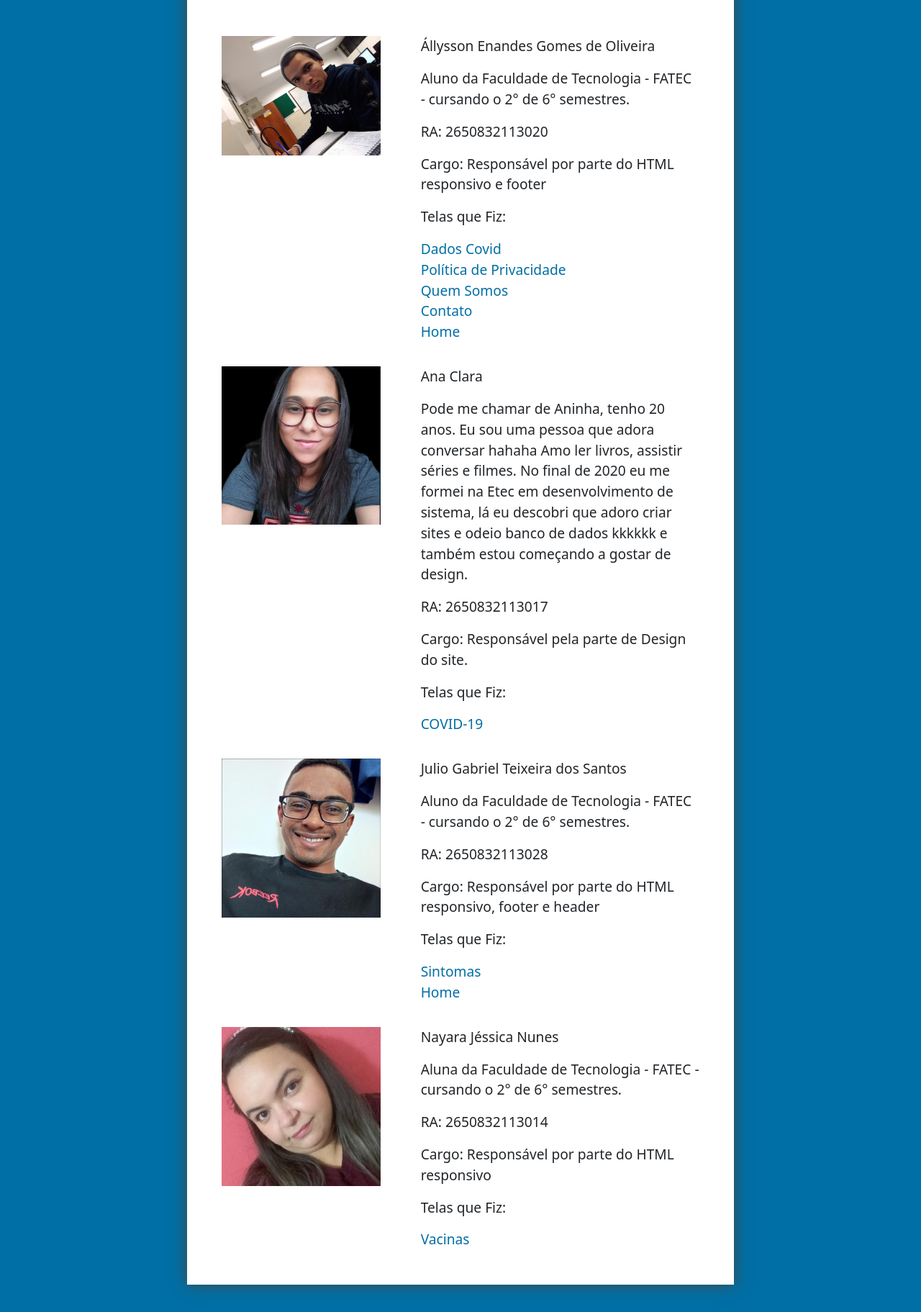
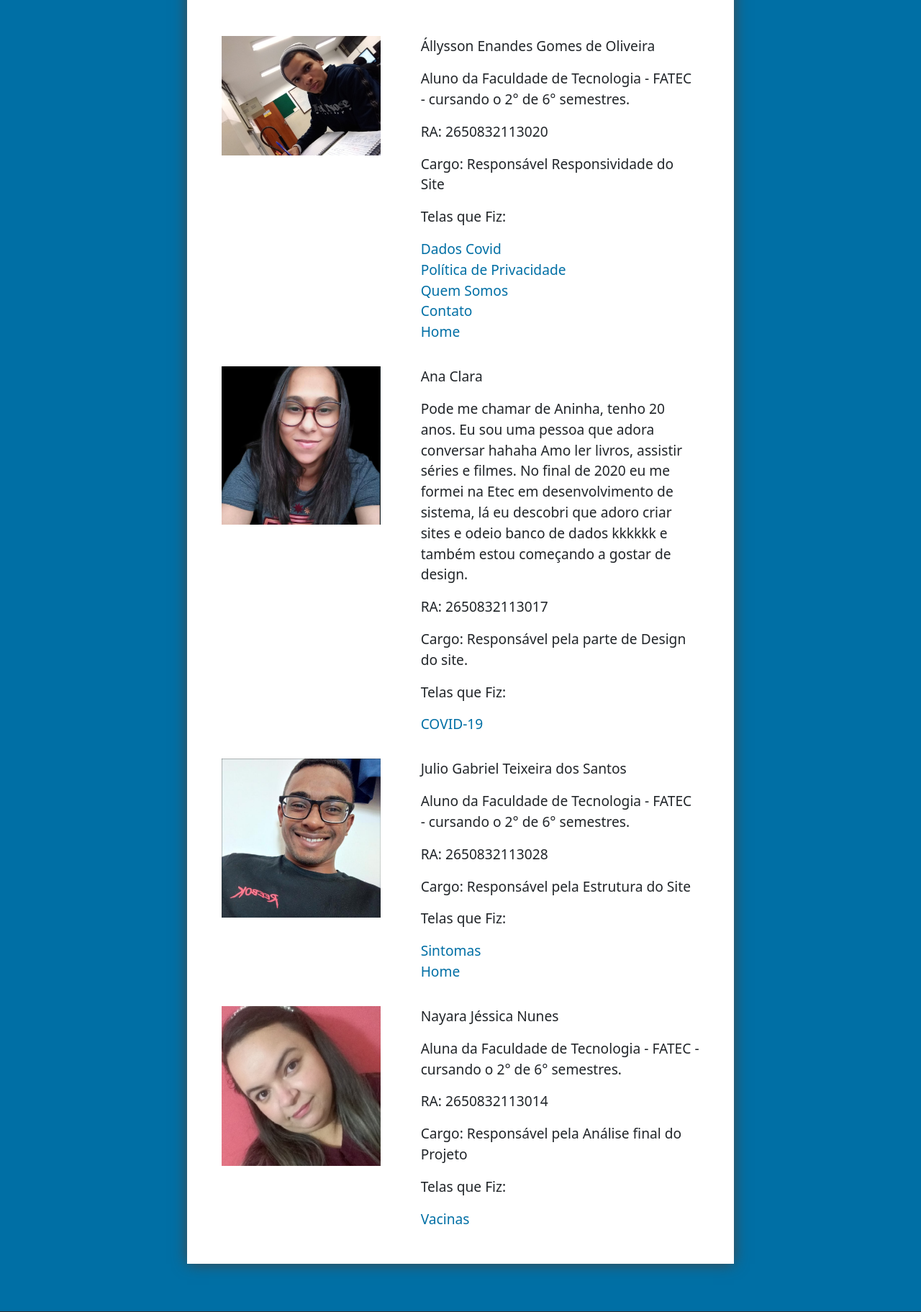
Before and after one commit to Allysson1/Projeto-integrador, a PHP site: page /quem-somos.php in a window 1280 px wide. Shown: the part 612-2435 px from the top of the page at 72% size. Run offline with PHP 8.4, Linux system fonts and the light colour scheme; some libraries are stand-ins or nearby versions.

Commit message:
quem somos

```diff
--- a/quem-somos.php
+++ b/quem-somos.php
@@ -42,7 +42,7 @@
                 </p>
 
                 <p class="col-sm-12 col-md-7 col-lg-7 col-xl-7 float-md-end float-lg-end float-xl-end">Cargo:
-                    Responsável por parte do HTML responsivo e footer</p>
+                    Responsável Responsividade do Site</p>
                 <p class="col-sm-12 col-md-7 col-lg-7 col-xl-7 float-md-end float-lg-end float-xl-end">Telas que Fiz:
                 </p>
                 <a href="3-dados.php"
@@ -97,7 +97,7 @@
                 <p class="col-sm-12 col-md-7 col-lg-7 col-xl-7 float-md-end float-lg-end float-xl-end">RA: 2650832113028
                 </p>
                 <p class="col-sm-12 col-md-7 col-lg-7 col-xl-7 float-md-end float-lg-end float-xl-end">Cargo:
-                    Responsável por parte do HTML responsivo, footer e header</p>
+                    Responsável pela Estrutura do Site</p>
 
                 <p class="col-sm-12 col-md-7 col-lg-7 col-xl-7 float-md-end float-lg-end float-xl-end">Telas que Fiz:
                 </p>
@@ -118,7 +118,7 @@
                 </p>
                 <p class="col-sm-12 col-md-7 col-lg-7 col-xl-7 float-md-end float-lg-end float-xl-end">RA: 2650832113014</p>
                 <p class="col-sm-12 col-md-7 col-lg-7 col-xl-7 float-md-end float-lg-end float-xl-end">Cargo:
-                    Responsável por parte do HTML responsivo</p>
+                    Responsável pela Análise final do Projeto</p>
                 <p class="col-sm-12 col-md-7 col-lg-7 col-xl-7 float-md-end float-lg-end float-xl-end">Telas que Fiz:
                 </p>
                 <a href="sobrevacinas.php"
```
